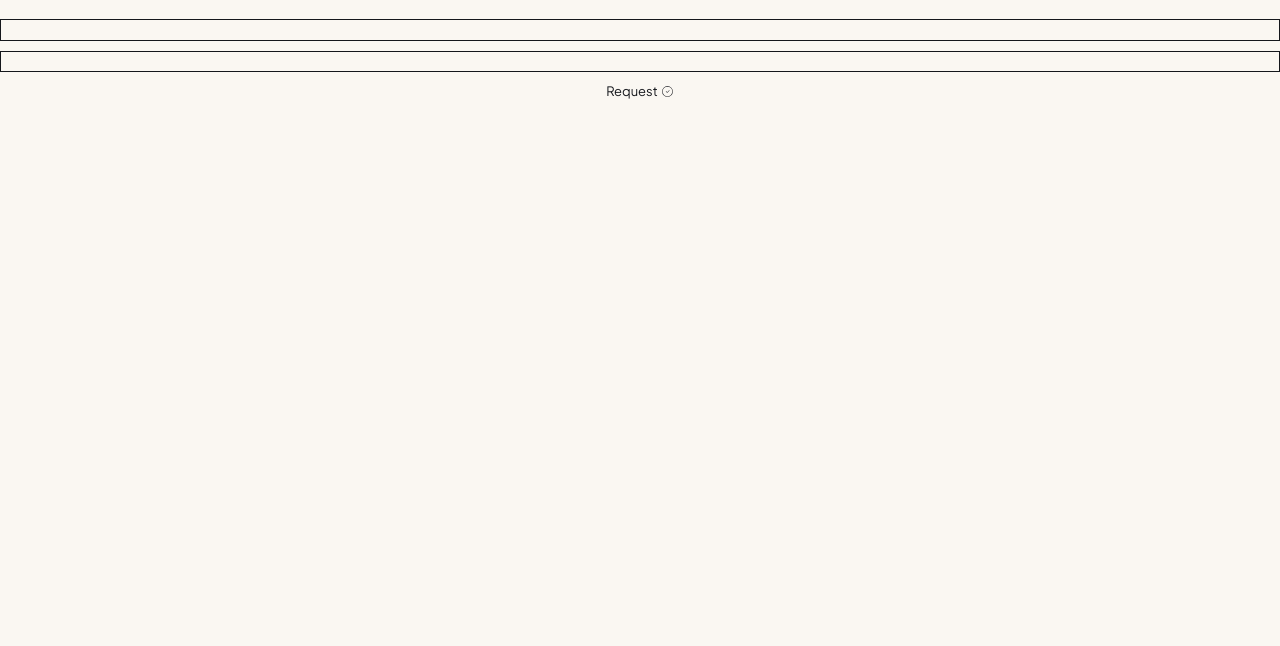
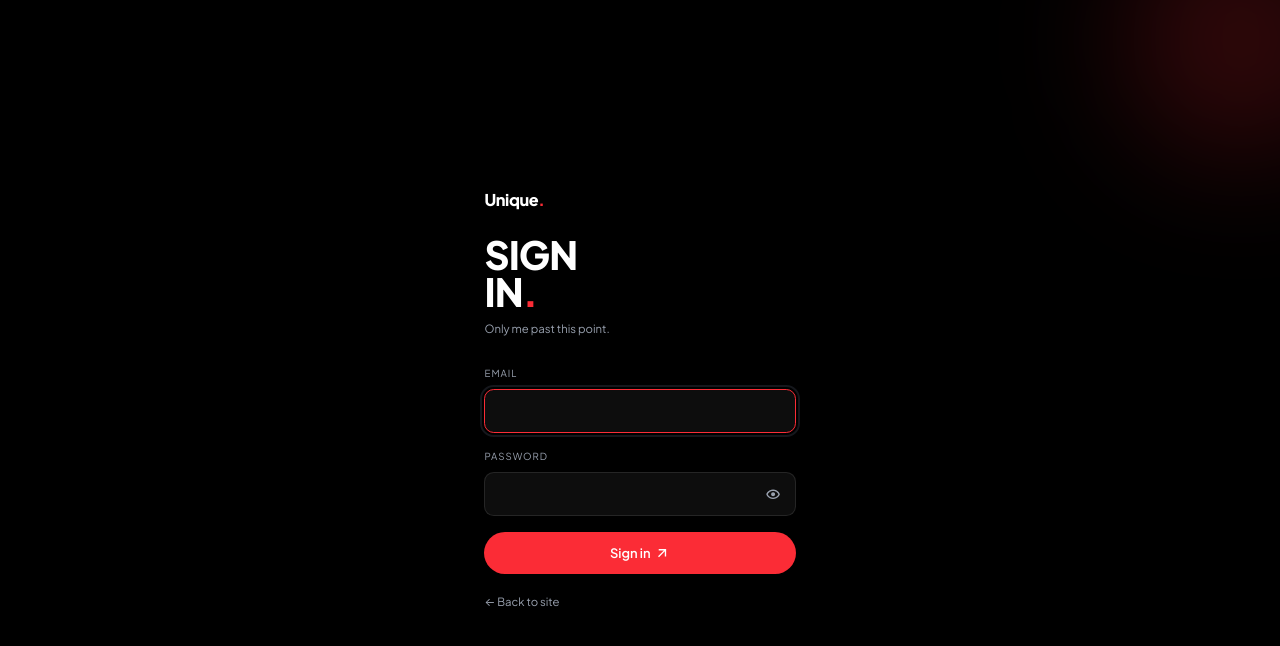
Before and after one commit to REVISIT-clouding/my-portfolio, a Next.js app in the folder ui/: page /login in a window 1280 px wide. Shown: the top 646 px of the page. Built offline with nearby package versions, Linux system fonts and the light colour scheme.

Commit message:
chmage logim file dir

```diff
--- a/ui/app/login/page.jsx
+++ b/ui/app/login/page.jsx
@@ -1,14 +1,17 @@
 "use client"
 
 import { useState } from "react"
-import { CiCircleCheck } from "react-icons/ci";
-import { useRouter } from "next/navigation";
+import Link from "next/link"
+import { useRouter } from "next/navigation"
+import { BiShow, BiHide } from "react-icons/bi"
+import { RiArrowRightUpLine } from "react-icons/ri"
 
 
 export default function LoginPage() {
     const [loading, setLoading] = useState(false);
     const [form, setForm] = useState({ email: "", password: "" });
-    const [ error, setError ] = useState("")
+    const [error, setError] = useState("")
+    const [show, setShow] = useState(false);
     const router = useRouter()
 
     const handleLogin = async (e) => {
@@ -29,11 +32,9 @@ export default function LoginPage() {
             const data = await res.json();
 
             if (res.ok) {
-                alert(data.message);
                 router.push("/uoadminuo");
             } else {
-                setError(data.message);
-                alert(`Error: ${data.message}`);
+                setError(data.message || "Login failed");
             }
         } catch (err) {
             setError("Something went wrong!");
@@ -42,19 +43,84 @@ export default function LoginPage() {
         }
     };
 
+    return (
+        <main
+            className="relative flex min-h-screen items-center justify-center overflow-hidden bg-black px-5 text-white"
+            style={{
+                paddingTop: "max(2.5rem, env(safe-area-inset-top))",
+                paddingBottom: "max(2.5rem, env(safe-area-inset-bottom))",
+            }}
+        >
+            <div aria-hidden="true" className="pointer-events-none absolute -right-24 -top-24 h-72 w-72 rounded-full bg-red-500/20 blur-3xl" />
 
-    return(
-        <div>
-            <form onSubmit={handleLogin} className="flex flex-col w-full gap-3 mt-6">
-                <input type="email" required onChange={(e)=> setForm({...form, email: e.target.value})} className="border"/>
-                <input type="password" required  onChange={(e)=> setForm({...form, password: e.target.value})} className="border" />
+            <div className="relative w-full max-w-sm">
+                <Link href="/" className="text-xl font-extrabold tracking-tight">
+                    Unique<span className="text-red-500">.</span>
+                </Link>
 
-                <button type="submit" disabled={loading} className="flex gap-1 items-center justify-center">
-                    {loading ? "Sending...": "Request"}
-                    <CiCircleCheck/>
-                </button>
-            </form>
-            {error && <p className="text-red-500 mt-2">{error}</p>}
-        </div>
+                <h1 className="mt-8 text-5xl font-extrabold leading-[0.95] tracking-tight">
+                    SIGN
+                    <br />
+                    IN<span className="text-red-500">.</span>
+                </h1>
+                <p className="mt-3 text-sm text-gray-400">Only me past this point.</p>
+
+                <form onSubmit={handleLogin} className="mt-8 flex flex-col gap-4">
+                    <label className="block">
+                        <span className="text-xs uppercase tracking-widest text-gray-400">Email</span>
+                        <input
+                            type="email"
+                            required
+                            autoFocus
+                            autoComplete="email"
+                            value={form.email}
+                            onChange={(e) => setForm({ ...form, email: e.target.value })}
+                            className="mt-2 w-full rounded-xl border border-white/10 bg-white/5 p-3.5 outline-none transition focus:border-red-500"
+                        />
+                    </label>
+
+                    <label className="block">
+                        <span className="text-xs uppercase tracking-widest text-gray-400">Password</span>
+                        <div className="relative mt-2">
+                            <input
+                                type={show ? "text" : "password"}
+                                required
+                                autoComplete="current-password"
+                                value={form.password}
+                                onChange={(e) => setForm({ ...form, password: e.target.value })}
+                                className="w-full rounded-xl border border-white/10 bg-white/5 p-3.5 pr-14 outline-none transition focus:border-red-500"
+                            />
+                            <button
+                                type="button"
+                                onClick={() => setShow((s) => !s)}
+                                aria-label={show ? "Hide password" : "Show password"}
+                                className="absolute right-1.5 top-1/2 grid h-11 w-11 -translate-y-1/2 place-items-center rounded-full text-xl text-gray-400 hover:text-white"
+                            >
+                                {show ? <BiHide /> : <BiShow />}
+                            </button>
+                        </div>
+                    </label>
+
+                    {error && (
+                        <p role="alert" className="rounded-xl bg-red-500/15 px-4 py-2.5 text-sm text-red-200">
+                            {error}
+                        </p>
+                    )}
+
+                    <button
+                        type="submit"
+                        disabled={loading}
+                        className="mt-1 inline-flex items-center justify-center gap-1 rounded-full bg-red-500 px-6 py-3.5 font-semibold text-white shadow-md transition hover:bg-red-600 active:scale-95 disabled:opacity-60"
+                    >
+                        {loading ? "Signing in..." : "Sign in"}
+                        {!loading && <RiArrowRightUpLine className="text-xl" />}
+                    </button>
+                </form>
+
+                <Link href="/" className="mt-6 inline-block text-sm text-gray-400 hover:text-white">
+                    ← Back to site
+                </Link>
+            </div>
+        </main>
     )
 }
```
